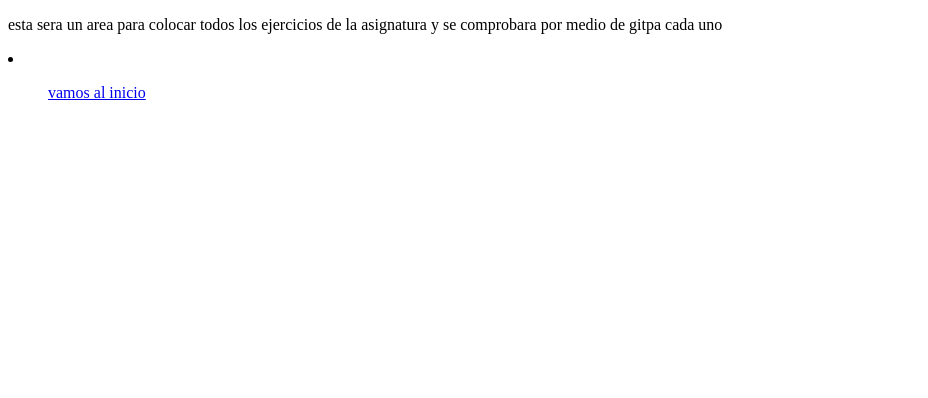
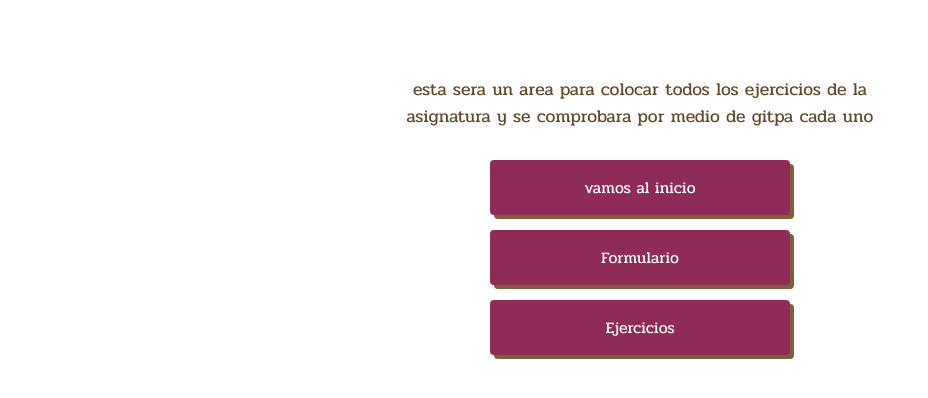
Before and after one commit to DiegoAle-21/4IV8_Angeles_Martinez_Diego, a plain HTML site: page index.html in a window 1280 px wide. Shown: the whole page, without its empty margins (0-928 px from the left). Drawn offline with Linux system fonts and the light colour scheme.

Commit message:
Correcciones

```diff
--- a/Ejercicios/01-Inversion/estilo.css
+++ b/Ejercicios/01-Inversion/estilo.css
@@ -75,3 +75,16 @@ input[type="submit"]:hover { background-color: #1565c0; }
     border-radius: 3px;
     line-height: 1.5;
 }
+
+
+.boton-enlace {
+    display: inline-block;
+    text-decoration: none;
+    background-color: #7E5F39;
+    color: #ffffff;
+    padding: 12px 25px;
+    border-radius: 4px;
+    font-family: 'Pridi', serif;
+    box-shadow: 4px 4px 0px #541935;
+    transition: 0.3s;
+}
--- a/Ejercicios/02-Comision/estilo.css
+++ b/Ejercicios/02-Comision/estilo.css
@@ -75,3 +75,15 @@ input[type="submit"]:hover { background-color: #388e3c; }
     color: #1b5e20;
     line-height: 1.6;
 }
+
+.boton-enlace {
+    display: inline-block;
+    text-decoration: none;
+    background-color: #7E5F39;
+    color: #ffffff;
+    padding: 12px 25px;
+    border-radius: 4px;
+    font-family: 'Pridi', serif;
+    box-shadow: 4px 4px 0px #541935;
+    transition: 0.3s;
+}
--- a/Ejercicios/03-Tienda/estilo.css
+++ b/Ejercicios/03-Tienda/estilo.css
@@ -77,3 +77,14 @@ input[type="submit"]:hover { background-color: #f57c00; }
     color: #5d4037;
     line-height: 1.6;
 }
+.boton-enlace {
+    display: inline-block;
+    text-decoration: none;
+    background-color: #7E5F39;
+    color: #ffffff;
+    padding: 12px 25px;
+    border-radius: 4px;
+    font-family: 'Pridi', serif;
+    box-shadow: 4px 4px 0px #541935;
+    transition: 0.3s;
+}
--- a/Ejercicios/04-Calificaciones/estilo.css
+++ b/Ejercicios/04-Calificaciones/estilo.css
@@ -65,3 +65,14 @@ input[type="reset"] {
     line-height: 1.6;
     color: #01579b;
 }
+.boton-enlace {
+    display: inline-block;
+    text-decoration: none;
+    background-color: #7E5F39;
+    color: #ffffff;
+    padding: 12px 25px;
+    border-radius: 4px;
+    font-family: 'Pridi', serif;
+    box-shadow: 4px 4px 0px #541935;
+    transition: 0.3s;
+}
--- a/Ejercicios/05-Porcentaje/estilo.css
+++ b/Ejercicios/05-Porcentaje/estilo.css
@@ -80,3 +80,14 @@ input[type="reset"] {
     line-height: 1.6;
     border-radius: 4px;
 }
+.boton-enlace {
+    display: inline-block;
+    text-decoration: none;
+    background-color: #7E5F39;
+    color: #ffffff;
+    padding: 12px 25px;
+    border-radius: 4px;
+    font-family: 'Pridi', serif;
+    box-shadow: 4px 4px 0px #541935;
+    transition: 0.3s;
+}
--- a/Ejercicios/06-Edades/estilo.css
+++ b/Ejercicios/06-Edades/estilo.css
@@ -70,3 +70,14 @@ input[type="submit"]:hover {
     text-align: center;
     font-size: 1.1em;
 }
+.boton-enlace {
+    display: inline-block;
+    text-decoration: none;
+    background-color: #7E5F39;
+    color: #ffffff;
+    padding: 12px 25px;
+    border-radius: 4px;
+    font-family: 'Pridi', serif;
+    box-shadow: 4px 4px 0px #541935;
+    transition: 0.3s;
+}
--- a/index.html
+++ b/index.html
@@ -1,14 +1,18 @@
 <!DOCTYPE html>
-<html lang="en">
+<html lang="es">
 <head>
     <meta charset="UTF-8">
     <meta name="viewport" content="width=device-width, initial-scale=1.0">
+    <link rel="stylesheet" href="style.css">
     <title>Portafolio de evidencias Diego Angeles</title>
 </head>
 <body>
-        <p>esta sera un area para colocar todos los ejercicios de la asignatura y se comprobara por medio de gitpa cada uno</p>
-        <li>
-            <ol><a href="./01PrimeraPractica/inicio.html">vamos al inicio</a></ol>
-        </li>
+    <p class="descripcion">esta sera un area para colocar todos los ejercicios de la asignatura y se comprobara por medio de gitpa cada uno</p>
+
+    <div class="menu-contenedor">
+        <a href="./01PrimeraPractica/inicio.html" class="boton-enlace">vamos al inicio</a>
+        <a href="./02Formulario/formulario.html" class="boton-enlace">Formulario</a>
+        <a href="./Ejercicios/Menu.html" class="boton-enlace">Ejercicios</a>
+    </div>
 </body>
 </html>
--- /dev/null
+++ b/style.css
@@ -0,0 +1,44 @@
+@import url('https://fonts.googleapis.com/css2?family=Pridi:wght@300;400;600&display=swap');
+
+body {
+    font-family: 'Pridi', serif;
+    background-color: #ffffff;
+    display: flex;
+    flex-direction: column;
+    align-items: center;
+    padding: 50px 20px;
+}
+
+.descripcion {
+    color: #61492C; /* Ocre oscuro de tu paleta */
+    text-align: center;
+    font-size: 1.1rem;
+    margin-bottom: 30px;
+    max-width: 500px;
+}
+
+.menu-contenedor {
+    display: flex;
+    flex-direction: column;
+    gap: 15px; /* Espacio entre botones */
+    width: 100%;
+    max-width: 300px;
+}
+
+.boton-enlace {
+    display: block;
+    text-decoration: none; /* QUITA EL AZUL Y SUBRAYADO */
+    background-color: #8E2B59; /* Vino medio de tu imagen */
+    color: white;
+    text-align: center;
+    padding: 15px;
+    border-radius: 4px;
+    box-shadow: 4px 4px 0px #7E5F39; /* Sombra ocre tierra */
+    transition: all 0.3s ease;
+}
+
+.boton-enlace:hover {
+    background-color: #AC336C; /* Rosa/Vino claro */
+    box-shadow: 4px 4px 0px #B98B53; /* Sombra ocre dorado */
+    transform: translate(-2px, -2px);
+}
```
Also changed, not shown: 01PrimeraPractica/inicio.html (+1 -1 lines), 02Formulario/formulario.html (+2 -0 lines), Ejercicios/01-Inversion/Inversion.html (+1 -1 lines), Ejercicios/02-Comision/Vendedor.html (+1 -1 lines), Ejercicios/03-Tienda/Tienda.html (+1 -1 lines), Ejercicios/04-Calificaciones/Calificaciones.html (+1 -1 lines), Ejercicios/05-Porcentaje/Porcentaje.html (+1 -1 lines), Ejercicios/06-Edades/Edad.html (+3 -2 lines).
